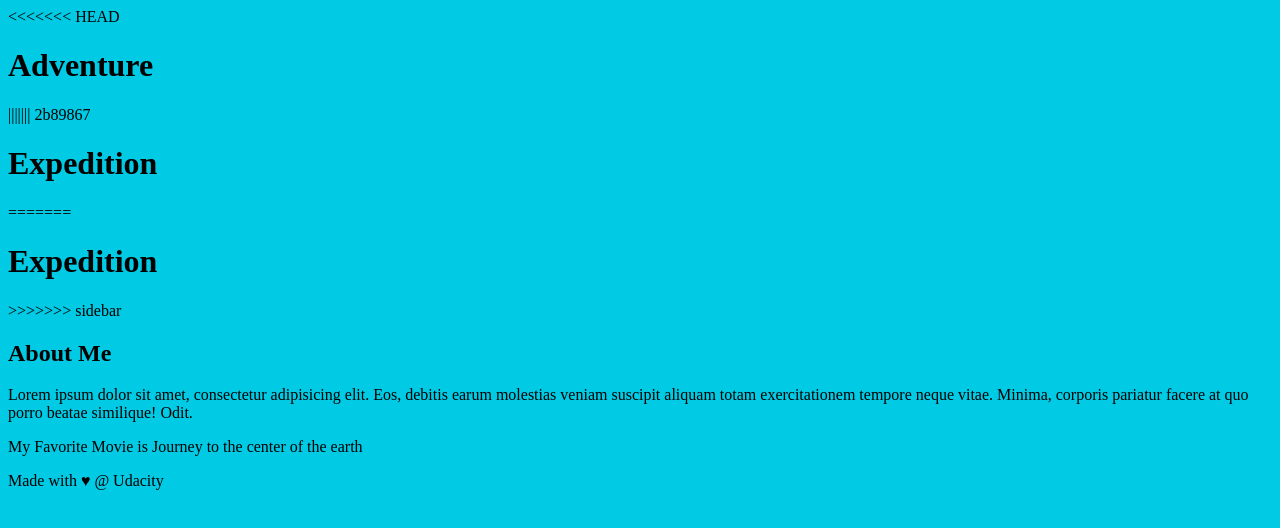
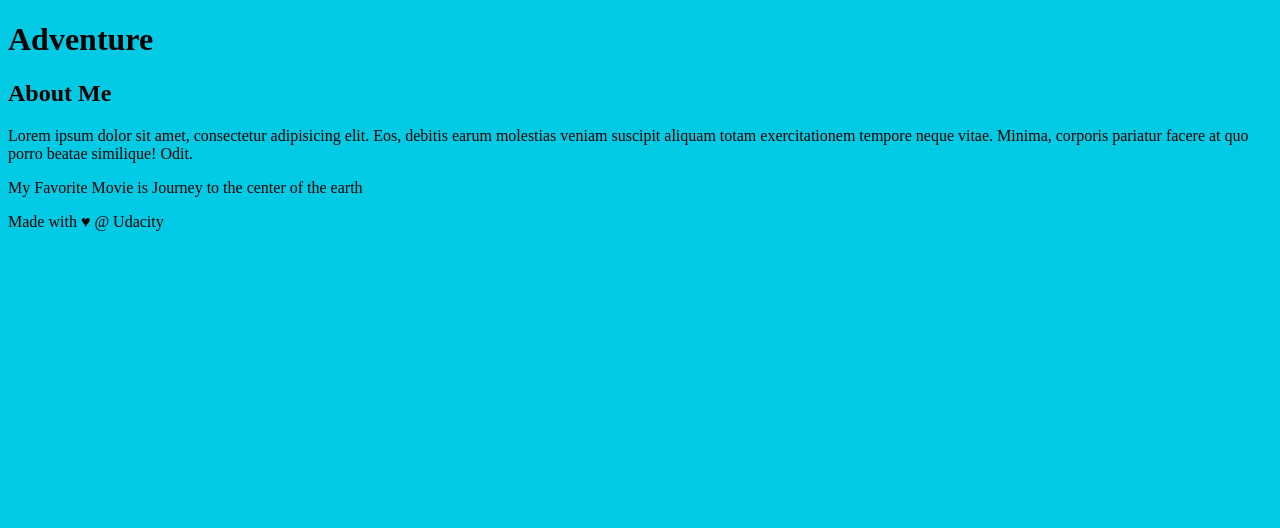
Before and after one commit to ALVONTERO/new-git-project, a plain HTML site: page index.html in a window 1280 px wide. Drawn offline with Linux system fonts and the light colour scheme.

Commit message:
commit after merge sidebar

```diff
--- a/index.html
+++ b/index.html
@@ -9,13 +9,11 @@
   </head>
   <body>
     <header>
-<<<<<<< HEAD
+
         <h1>Adventure</h1>
-||||||| 2b89867
-        <h1>Expedition</h1>
-=======
-      <h1>Expedition</h1>
->>>>>>> sidebar
+
+
+
     </header>
 
     <div class="container">
```
